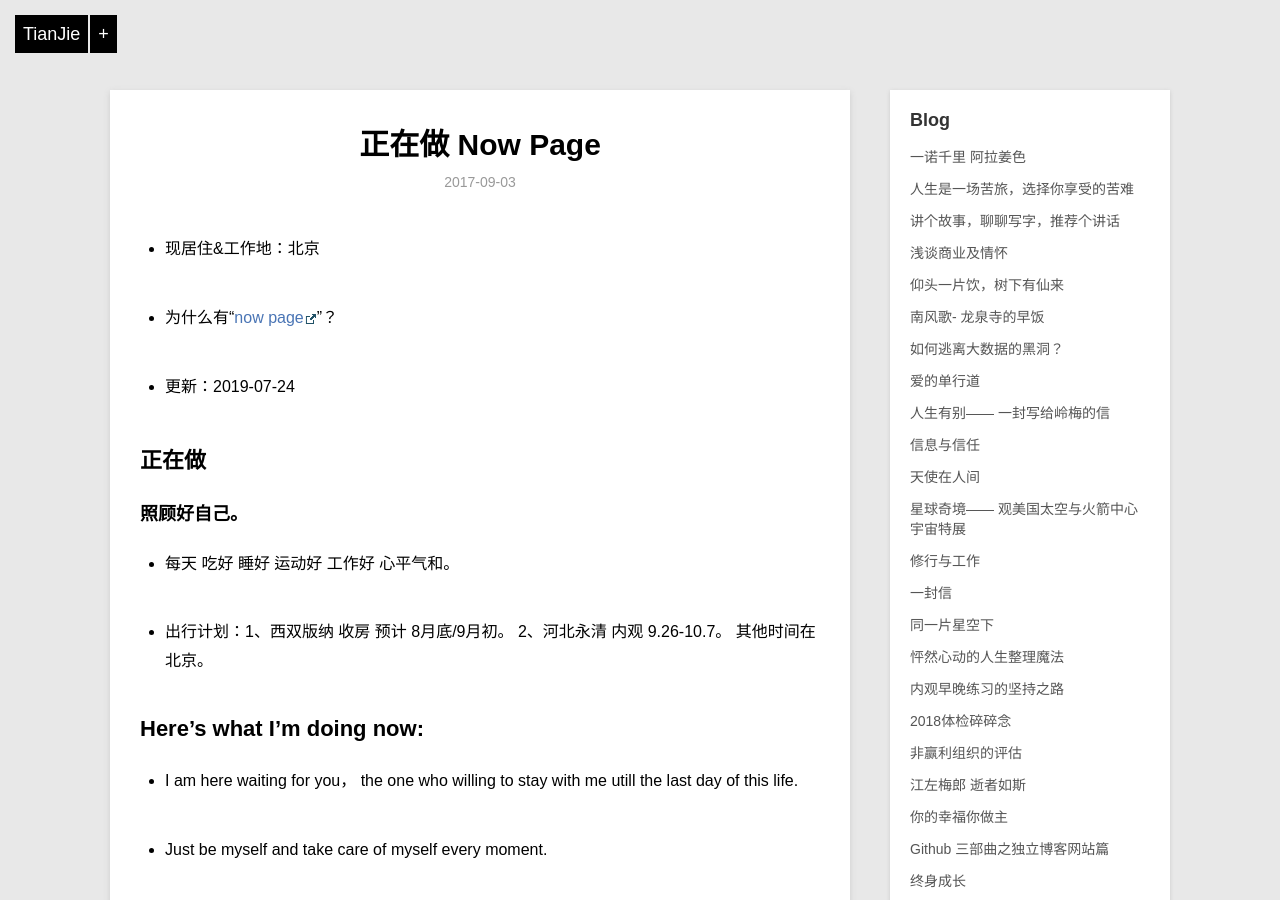
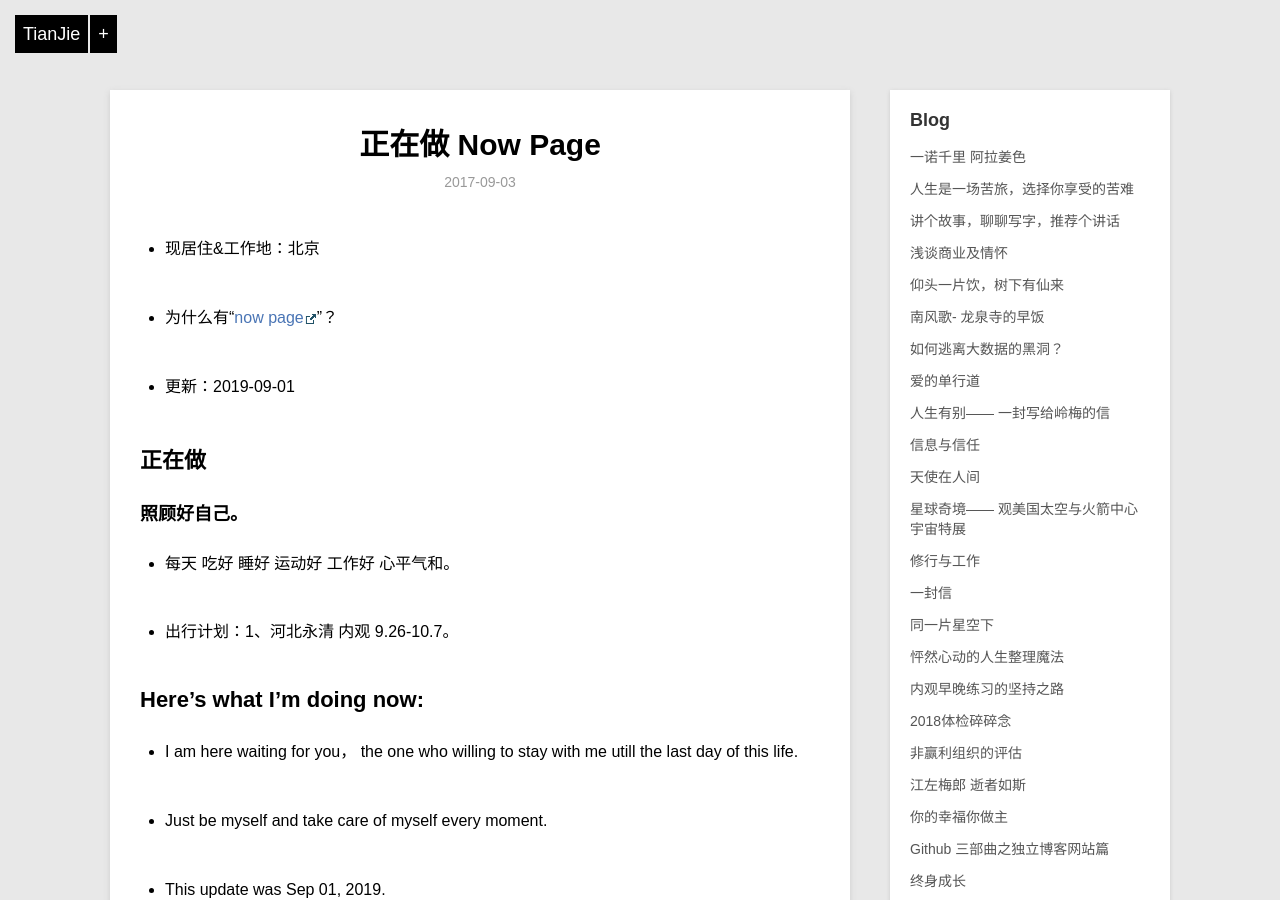
Before and after one commit to violettianjie/violettianjie.github.io, a Jekyll site: the page built from _posts/blog/2017-09-03-now.md, in a window 1280 px wide and 900 px high. Built offline with Jekyll 4.4.1, drawn with Linux system fonts in a browser that asks for light colours; comment, search, counter and statistics services are not loaded; some of the changed text lies outside the part shown.

Commit message:
Update 2017-09-03-now.md

```diff
--- a/_posts/blog/2017-09-03-now.md
+++ b/_posts/blog/2017-09-03-now.md
@@ -8,7 +8,7 @@ category: blog
 
 - 为什么有“[now page](http://nownownow.com/about)”？
 
-- 更新：2019-07-24
+- 更新：2019-09-01
 
 ## 正在做
 
@@ -17,7 +17,7 @@ category: blog
 - 每天 吃好 睡好 运动好 工作好 心平气和。
 
 
-- 出行计划：1、西双版纳 收房 预计 8月底/9月初。 2、河北永清 内观 9.26-10.7。 其他时间在北京。
+- 出行计划：1、河北永清 内观 9.26-10.7。
 
 
 ## Here’s what I’m doing now:
@@ -26,7 +26,7 @@ category: blog
 
 - Just be myself and take care of myself every moment.
 
-- This update was July 24, 2019.
+- This update was Sep 01, 2019.
 
 This /now page was inspired by Derek Sivers. Go check out what he’s up to – sivers.org/now
 
```
